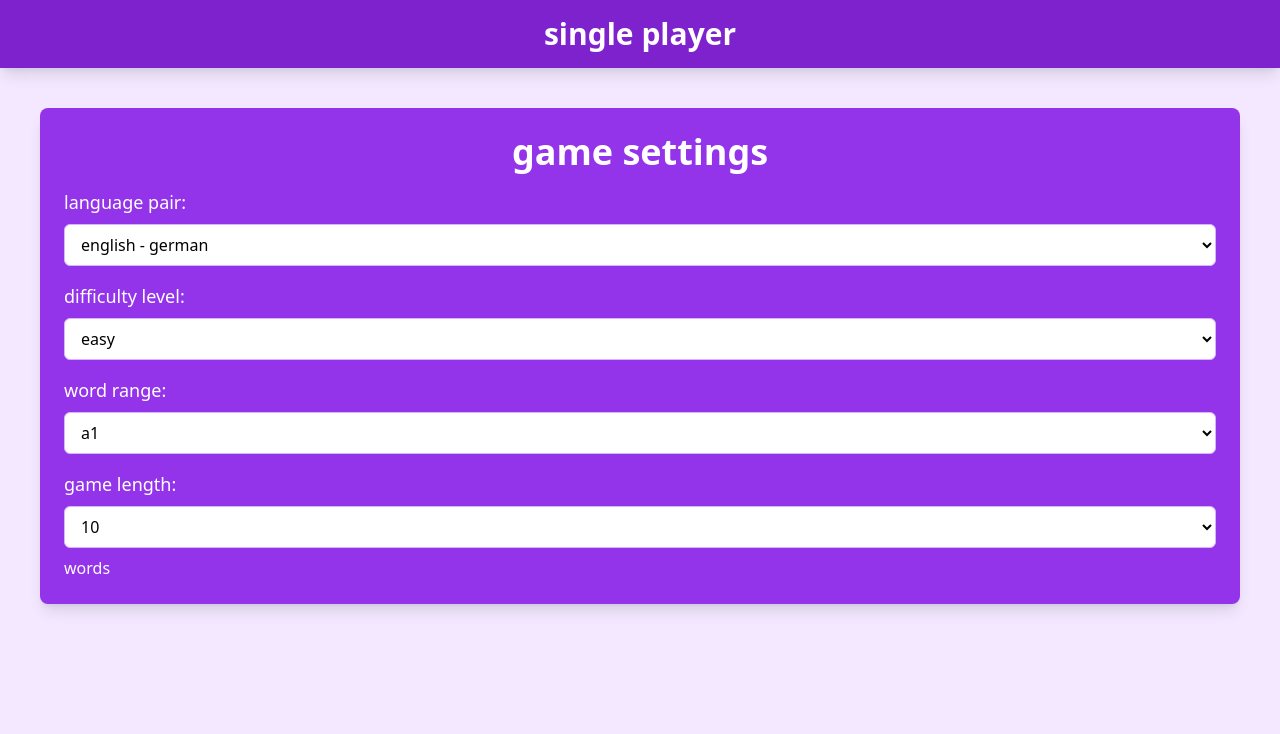
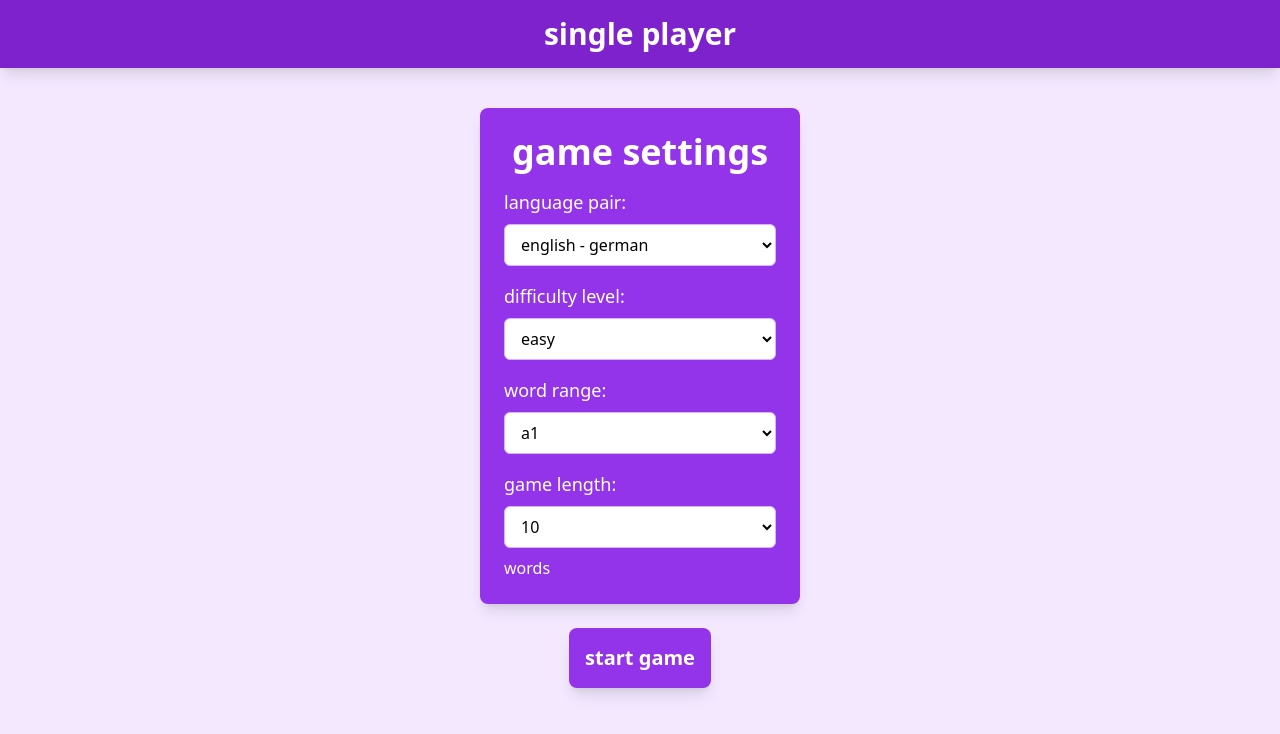
Before and after one commit to beiweitemderbeste/vocab, a React (Vite) app in the folder web/: page /singleplayer in a window 1280 px wide. Shown: the top 734 px of the page. Built offline with nearby package versions, Linux system fonts and the light colour scheme.

Commit message:
adding start game button

```diff
--- a/web/src/components/singleplayer/GameSettings.tsx
+++ b/web/src/components/singleplayer/GameSettings.tsx
@@ -13,7 +13,7 @@ const GameSettings = () => {
   const [gameLength, setGameLength] = useState<number>(10);
 
   return (
-    <div className="mx-10 p-6 space-y-4 bg-purple-600 mt-10 rounded-lg shadow-lg">
+    <div className="p-6 space-y-4 bg-purple-600 mt-10 rounded-lg shadow-lg w-80 max-w-md">
       <GameSettingsHeading heading="game settings" />
       <LanguageSelection
         languagePair={languagePair}
--- a/web/src/components/singleplayer/SinglePlayer.tsx
+++ b/web/src/components/singleplayer/SinglePlayer.tsx
@@ -1,11 +1,15 @@
 import TopBar from "../TopBar";
 import GameSettings from "./GameSettings";
+import StartGameButton from "./StartGameButton";
 
 const SinglePlayer = () => {
   return (
     <div className="bg-purple-100 min-h-screen">
       <TopBar heading="single player" />
-      <GameSettings />
+      <div className="flex flex-col items-center">
+        <GameSettings />
+        <StartGameButton />
+      </div>
     </div>
   );
 };
--- /dev/null
+++ b/web/src/components/singleplayer/SinglePlayerGame.tsx
@@ -0,0 +1,5 @@
+const SinglePlayerGame = () => {
+  return <p>hello from SinglePlayerGame</p>
+}
+
+export default SinglePlayerGame
--- /dev/null
+++ b/web/src/components/singleplayer/StartGameButton.tsx
@@ -0,0 +1,14 @@
+import { Link } from "react-router-dom";
+
+const StartGameButton = () => {
+  return (
+    <Link
+      to="/spgame"
+      className="p-4 mt-6 bg-purple-600 text-white text-xl font-bold shadow-lg rounded-lg hover:bg-purple-700 transition duration-300 cursor-pointer text-center"
+    >
+      start game
+    </Link>
+  );
+};
+
+export default StartGameButton;
```
Also changed, not shown: web/src/main.tsx (+6 -1 lines).
